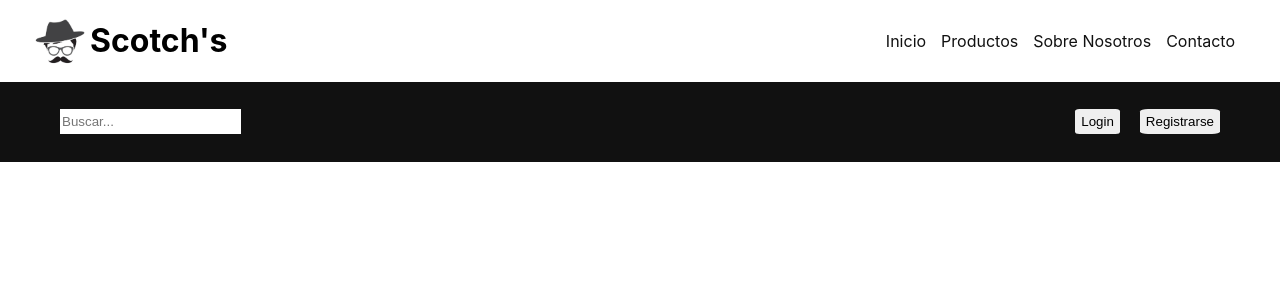
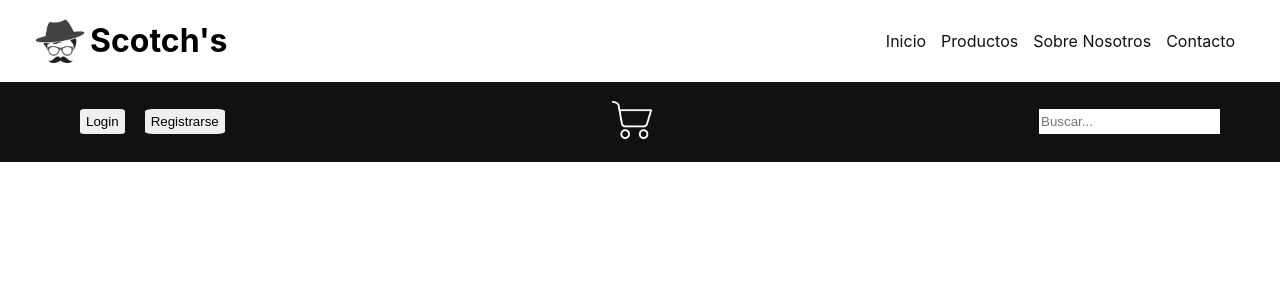
Before and after one commit to GabrielKraus/Scotchs, a React (Create React App) app: page / in a window 1280 px wide. Shown: the top 300 px of the page. Built offline with nearby package versions, Linux system fonts and the light colour scheme.

Commit message:
cart added

```diff
--- /dev/null
+++ b/src/components/cart/cart.js
@@ -0,0 +1 @@
+import './cart.css'
--- a/src/components/header/header.js
+++ b/src/components/header/header.js
@@ -1,5 +1,6 @@
 import './style.css'
 import logo from '../../assets/logo.png'
+import cart from '../../assets/cart.png'
 
 const Header = () => {
 
@@ -7,7 +8,7 @@ const Header = () => {
         <div className="header">
             <div className="headerMenu">
                 <div className='menuBrand'>
-                    <img src={logo} alt='logo'/>
+                    <img src={logo} alt='logo' />
                     <h1>Scotch's</h1>
                 </div>
                 <div className='menuBar'>
@@ -18,12 +19,15 @@ const Header = () => {
                 </div>
             </div>
             <div className="headerSearchBar">
-                <div className='searchBarInput'>
-                    <input type='search' placeholder='Buscar...'/>
-                </div>
                 <div className='searchBarButton'>
                     <button>Login</button>
                     <button>Registrarse</button>
+                </div>
+                <div className='carrito'>
+                    <img src={cart} alt='cart' />
+                </div>
+                <div className='searchBarInput'>
+                    <input type='search' placeholder='Buscar...' />
                 </div>
             </div>
         </div>
--- a/src/components/header/style.css
+++ b/src/components/header/style.css
@@ -38,15 +38,20 @@
 }
 
 .searchBarInput{
-    padding-left: 60px;
+    padding-right: 60px;
 }
 .searchBarInput input{
     border: none;
     height: 25px;
 }
 
+.carrito img{
+    width: 40px;
+    height: 40px;
+}
+
 .searchBarButton{
-    padding-right: 60px;
+    padding-left: 60px;
 }
 .searchBarButton button{
     margin-left: 20px;
```
Also changed, not shown: src/assets/cart.png (added), src/components/cart/cart.css (added).
